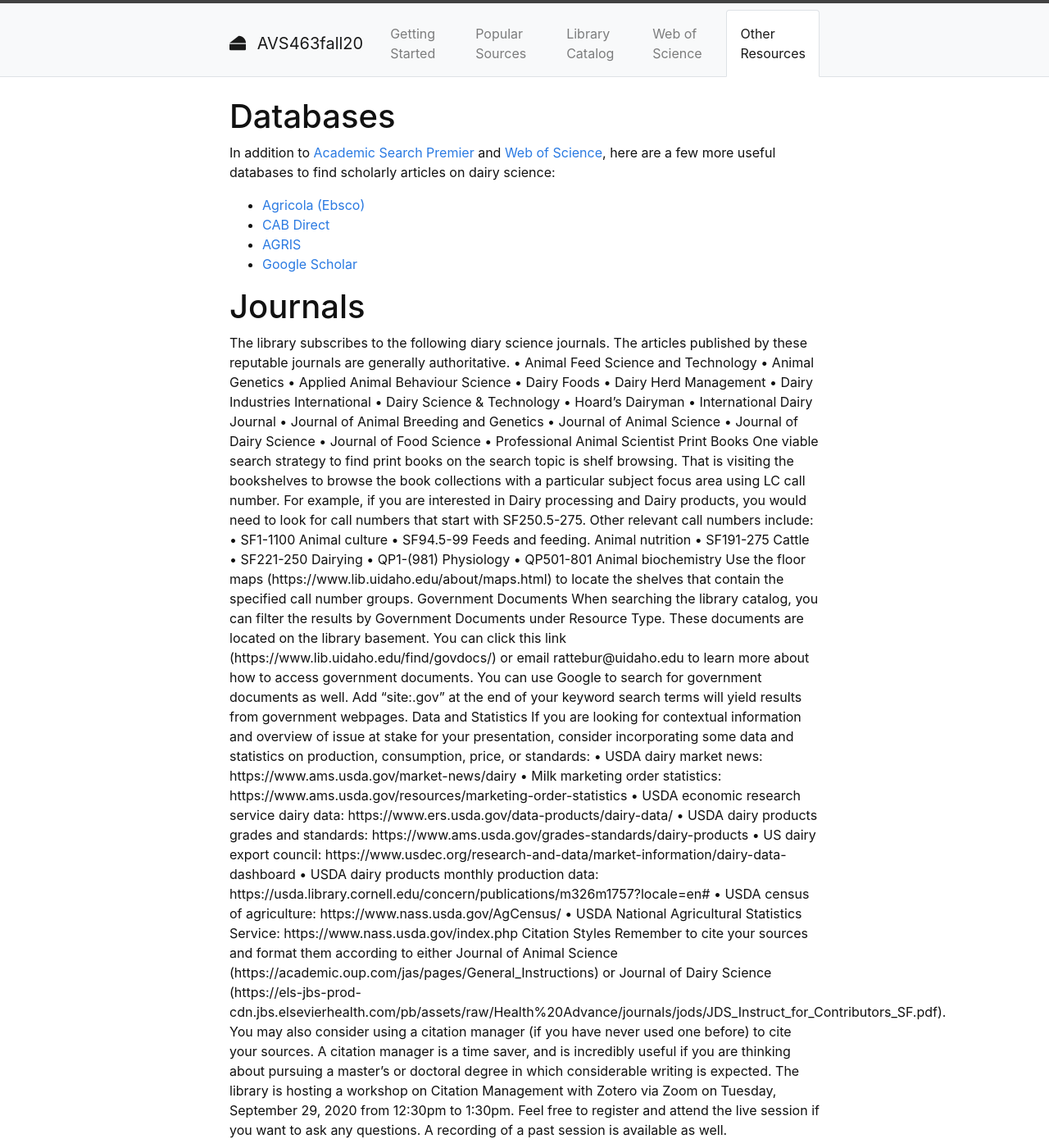
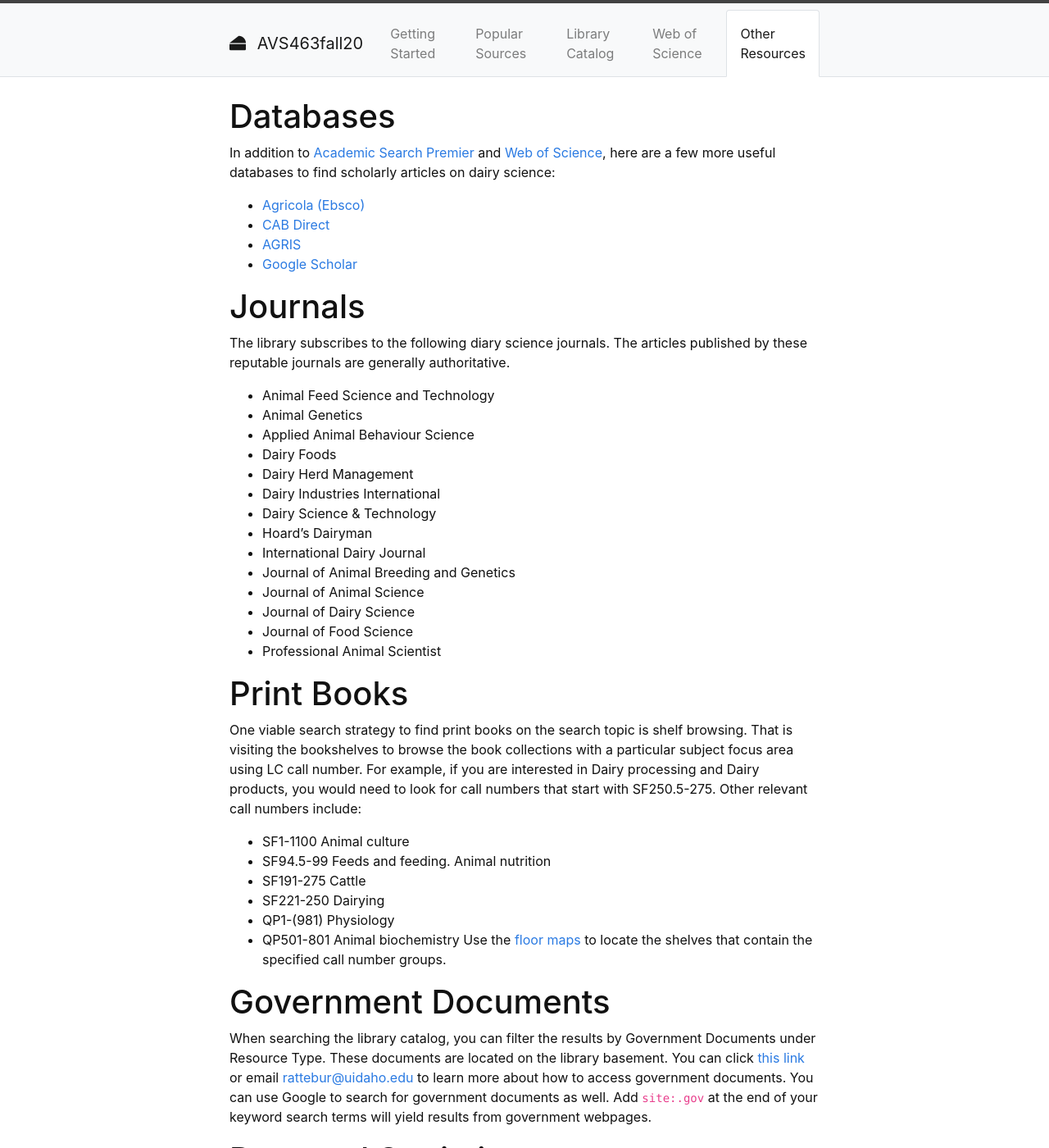
Before and after one commit to hanwendong1/AVS463-f20, a Jekyll site: the page built from content/5-Other-Resources.md, in a window 1280 px wide and 1400 px high. Shown: the whole window at 82% size. Built offline with Jekyll 4.4.1, drawn with Linux system fonts in a browser that asks for light colours; some of the changed text lies outside the part shown.

Commit message:
Update 5-Other-Resources.md

```diff
--- a/content/5-Other-Resources.md
+++ b/content/5-Other-Resources.md
@@ -12,42 +12,46 @@ In addition to [Academic Search Premier](https://uidaho.idm.oclc.org/login?url=h
 
 # Journals
 The library subscribes to the following diary science journals. The articles published by these reputable journals are generally authoritative.
-•	Animal Feed Science and Technology
-•	Animal Genetics
-•	Applied Animal Behaviour Science
-•	Dairy Foods
-•	Dairy Herd Management
-•	Dairy Industries International
-•	Dairy Science & Technology
-•	Hoard's Dairyman
-•	International Dairy Journal
-•	Journal of Animal Breeding and Genetics
-•	Journal of Animal Science
-•	Journal of Dairy Science
-•	Journal of Food Science
-•	Professional Animal Scientist
-Print Books
+- Animal Feed Science and Technology
+- Animal Genetics
+- Applied Animal Behaviour Science
+- Dairy Foods
+- Dairy Herd Management
+- Dairy Industries International
+- Dairy Science & Technology
+- Hoard's Dairyman
+- International Dairy Journal
+- Journal of Animal Breeding and Genetics
+- Journal of Animal Science
+- Journal of Dairy Science
+- Journal of Food Science
+- Professional Animal Scientist
+
+# Print Books
 One viable search strategy to find print books on the search topic is shelf browsing. That is visiting the bookshelves to browse the book collections with a particular subject focus area using LC call number. For example, if you are interested in Dairy processing and Dairy products, you would need to look for call numbers that start with SF250.5-275. Other relevant call numbers include:
-•	SF1-1100 Animal culture
-•	SF94.5-99 Feeds and feeding. Animal nutrition
-•	SF191-275 Cattle
-•	SF221-250 Dairying
-•	QP1-(981) Physiology
-•	QP501-801 Animal biochemistry
-Use the floor maps (https://www.lib.uidaho.edu/about/maps.html) to locate the shelves that contain the specified call number groups.
-Government Documents
-When searching the library catalog, you can filter the results by Government Documents under Resource Type. These documents are located on the library basement. You can click this link (https://www.lib.uidaho.edu/find/govdocs/) or email rattebur@uidaho.edu to learn more about how to access government documents.
-You can use Google to search for government documents as well. Add “site:.gov” at the end of your keyword search terms will yield results from government webpages.
-Data and Statistics
+- SF1-1100 Animal culture
+- SF94.5-99 Feeds and feeding. Animal nutrition
+- SF191-275 Cattle
+- SF221-250 Dairying
+- QP1-(981) Physiology
+- QP501-801 Animal biochemistry
+Use the [floor maps](https://www.lib.uidaho.edu/about/maps.html) to locate the shelves that contain the specified call number groups.
+
+# Government Documents
+When searching the library catalog, you can filter the results by Government Documents under Resource Type. These documents are located on the library basement. You can click [this link](https://www.lib.uidaho.edu/find/govdocs/) or email <rattebur@uidaho.edu> to learn more about how to access government documents.
+You can use Google to search for government documents as well. Add `site:.gov` at the end of your keyword search terms will yield results from government webpages.
+
+# Data and Statistics
 If you are looking for contextual information and overview of issue at stake for your presentation, consider incorporating some data and statistics on production, consumption, price, or standards:
-•	USDA dairy market news: https://www.ams.usda.gov/market-news/dairy
-•	Milk marketing order statistics: https://www.ams.usda.gov/resources/marketing-order-statistics
-•	USDA economic research service dairy data: https://www.ers.usda.gov/data-products/dairy-data/
-•	USDA dairy products grades and standards: https://www.ams.usda.gov/grades-standards/dairy-products
-•	US dairy export council: https://www.usdec.org/research-and-data/market-information/dairy-data-dashboard
-•	USDA dairy products monthly production data: https://usda.library.cornell.edu/concern/publications/m326m1757?locale=en#
-•	USDA census of agriculture: https://www.nass.usda.gov/AgCensus/
-•	USDA National Agricultural Statistics Service: https://www.nass.usda.gov/index.php
-Citation Styles
-Remember to cite your sources and format them according to either Journal of Animal Science (https://academic.oup.com/jas/pages/General_Instructions) or Journal of Dairy Science (https://els-jbs-prod-cdn.jbs.elsevierhealth.com/pb/assets/raw/Health%20Advance/journals/jods/JDS_Instruct_for_Contributors_SF.pdf).
-You may also consider using a citation manager (if you have never used one before) to cite your sources. A citation manager is a time saver, and is incredibly useful if you are thinking about pursuing a master’s or doctoral degree in which considerable writing is expected. The library is hosting a workshop on Citation Management with Zotero via Zoom on Tuesday, September 29, 2020 from 12:30pm to 1:30pm. Feel free to register and attend the live session if you want to ask any questions. A recording of a past session is available as well.
+- [USDA dairy market news](https://www.ams.usda.gov/market-news/dairy)
+- [Milk marketing order statistics](https://www.ams.usda.gov/resources/marketing-order-statistics)
+- [USDA economic research service dairy data](https://www.ers.usda.gov/data-products/dairy-data)
+- [USDA dairy products grades and standards](https://www.ams.usda.gov/grades-standards/dairy-products)
+- [US dairy export council](https://www.usdec.org/research-and-data/market-information/dairy-data-dashboard)
+- [USDA dairy products monthly production data](https://usda.library.cornell.edu/concern/publications/m326m1757?locale=en#)
+- [USDA census of agriculture](https://www.nass.usda.gov/AgCensus)
+- [USDA National Agricultural Statistics Service](https://www.nass.usda.gov/index.php)
+
+# Citation Styles
+Remember to cite your sources and format them according to either [Journal of Animal Science](https://academic.oup.com/jas/pages/General_Instructions) or [Journal of Dairy Science](https://els-jbs-prod-cdn.jbs.elsevierhealth.com/pb/assets/raw/Health%20Advance/journals/jods/JDS_Instruct_for_Contributors_SF.pdf).
+You may also consider using a citation manager (if you have never used one before) to cite your sources. A citation manager can be a time saver, and is incredibly useful if you are thinking about pursuing a master’s or doctoral degree in which considerable writing is expected. The library is hosting a workshop on Citation Management with Zotero via Zoom on Tuesday, September 29, 2020 from 12:30pm to 1:30pm. Feel free to [register](https://libcal.uidaho.edu/event/6866744) and attend the live session if you want to ask any questions. A recording of a past session is available as well.
```
